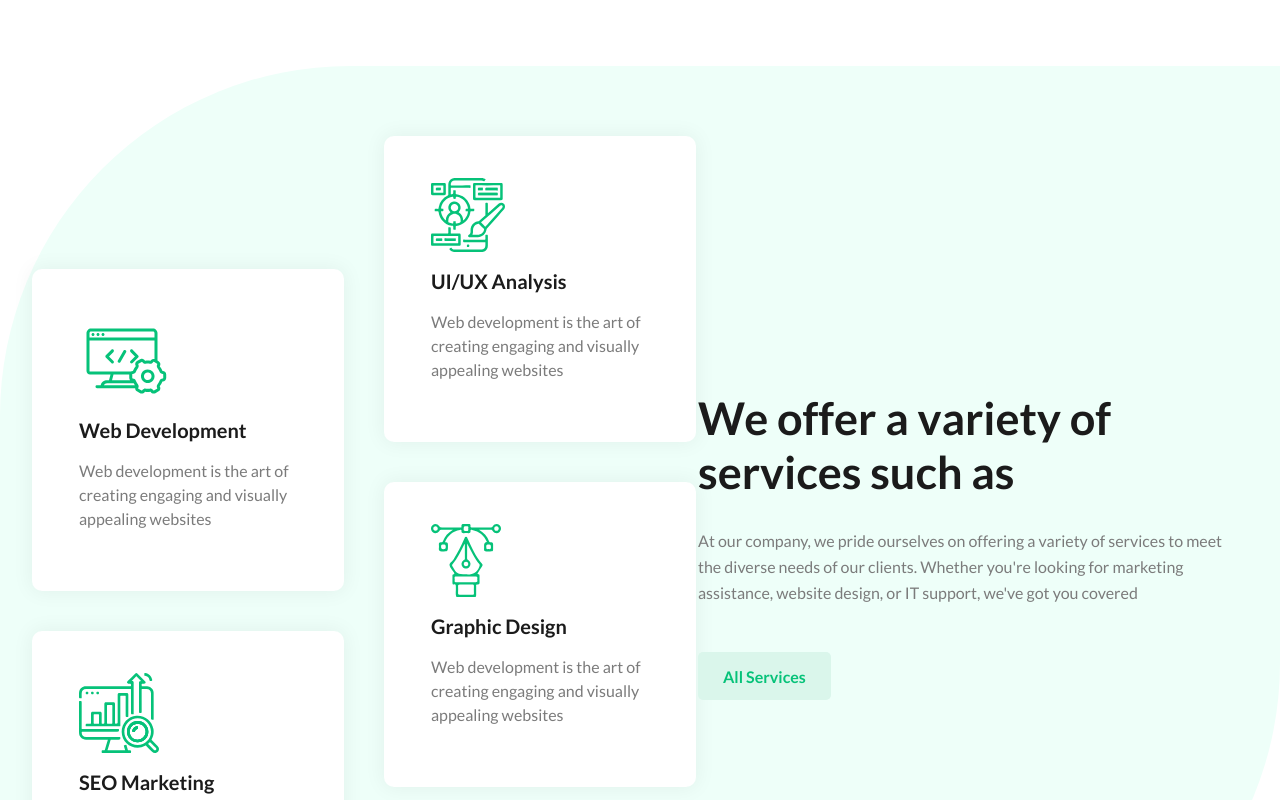
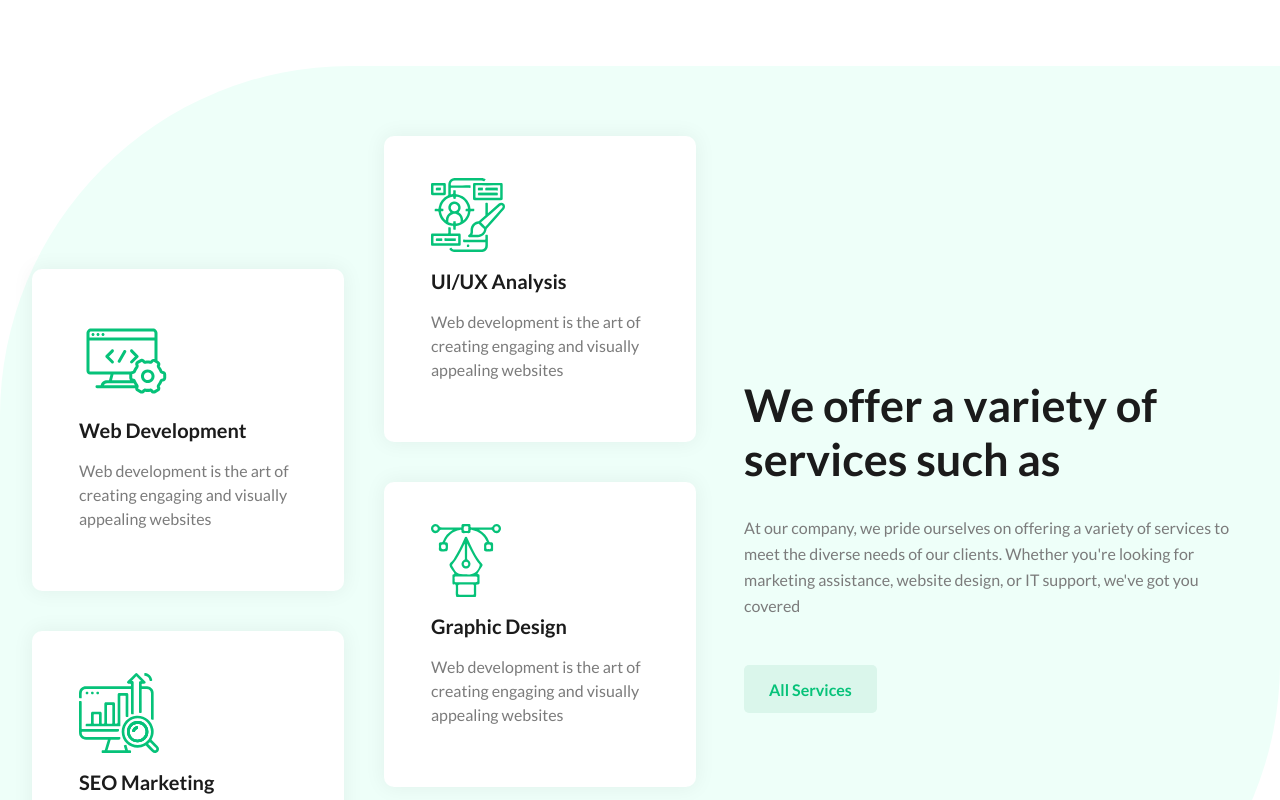
Before and after one commit to saiful-global/CoreWave, a React (Vite) app: page / in a window 1280 px wide. Shown: the part 1180-1980 px from the top of the page. Built offline with nearby package versions, Linux system fonts and the light colour scheme.

Commit message:
Add safe gap between service cards and text on laptop widths

```diff
--- a/src/Component/Services.jsx
+++ b/src/Component/Services.jsx
@@ -18,15 +18,20 @@ const Services = () => {
               - From 1280px (xl): flex-row, your original layout (cards left, text right).
               The cards need about 664px + the text about 550px, so they only fit side by side from
               1280px. That is why the switch happens at xl and not at lg.
+              xl:gap-12 keeps at least 48px of free space between the cards and the text. On screens
+              just above 1280px (for example a 1920px monitor with 125% Windows scaling) there is almost
+              no spare room, and without this gap the two blocks touched each other.
+              When the room is too small for 48px, the TEXT block gets narrower (its lines wrap earlier),
+              while the cards keep their size (see xl:shrink-0 below), so nothing goes outside the screen.
             */}
-            <div className='flex flex-col-reverse xl:flex-row gap-12 xl:gap-0 justify-between xl:items-center'>
+            <div className='flex flex-col-reverse xl:flex-row gap-12 justify-between xl:items-center'>
                 {/*
                   Cards wrapper:
                   - Mobile (below 640px): grid with 1 column, cards stacked.
                   - Tablet / laptop (640px - 1279px): grid with 2 columns.
                   - Desktop (1280px+): back to flex with your original two staggered columns.
                 */}
-                <div className='grid grid-cols-1 sm:grid-cols-2 gap-6 xl:flex xl:gap-10'>
+                <div className='grid grid-cols-1 sm:grid-cols-2 gap-6 xl:flex xl:gap-10 xl:shrink-0'>
                     {/*
                       "contents" makes this column wrapper disappear from the layout on small screens,
                       so its cards become direct grid items (4 equal cards in a clean grid).
```
